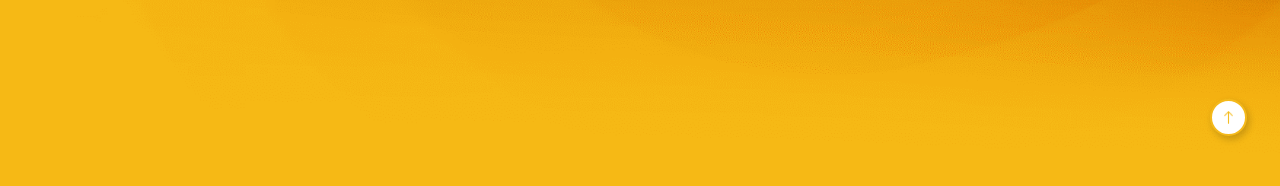
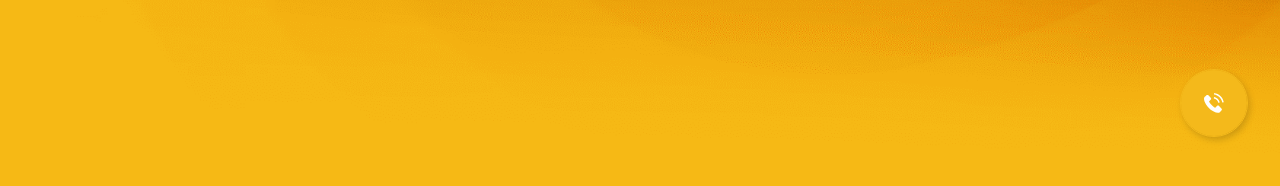
Before and after one commit to baukabdi/notes_city, a website: page app/index.html in a window 1280 px wide. Shown: the part 609-795 px from the top of the page. Drawn offline with Linux system fonts and the light colour scheme.

Commit message:
add calback

```diff
--- a/app/index.html
+++ b/app/index.html
@@ -18,9 +18,22 @@
 
 <main class="main">
 
-<div class="scroll-up__wrap">
-  <a href="#" class="scroll-up">
-    <img src="images/arrow-up.png" alt="">
+<div class="telephone__wrap">
+  <a href="#" class="telephone" data-fancybox="" data-src="#request-form__wrap">
+    <?xml version="1.0" encoding="iso-8859-1"?>
+<!-- Generator: Adobe Illustrator 19.1.0, SVG Export Plug-In . SVG Version: 6.00 Build 0)  -->
+<svg version="1.1" id="Capa_1" xmlns="http://www.w3.org/2000/svg" xmlns:xlink="http://www.w3.org/1999/xlink" x="0px" y="0px"
+	 viewBox="0 0 480.56 480.56" style="enable-background:new 0 0 480.56 480.56;" xml:space="preserve">
+<g><g><path d="M365.354,317.9c-15.7-15.5-35.3-15.5-50.9,0c-11.9,11.8-23.8,23.6-35.5,35.6c-3.2,3.3-5.9,4-9.8,1.8
+			c-7.7-4.2-15.9-7.6-23.3-12.2c-34.5-21.7-63.4-49.6-89-81c-12.7-15.6-24-32.3-31.9-51.1c-1.6-3.8-1.3-6.3,1.8-9.4
+			c11.9-11.5,23.5-23.3,35.2-35.1c16.3-16.4,16.3-35.6-0.1-52.1c-9.3-9.4-18.6-18.6-27.9-28c-9.6-9.6-19.1-19.3-28.8-28.8
+			c-15.7-15.3-35.3-15.3-50.9,0.1c-12,11.8-23.5,23.9-35.7,35.5c-11.3,10.7-17,23.8-18.2,39.1c-1.9,24.9,4.2,48.4,12.8,71.3
+			c17.6,47.4,44.4,89.5,76.9,128.1c43.9,52.2,96.3,93.5,157.6,123.3c27.6,13.4,56.2,23.7,87.3,25.4c21.4,1.2,40-4.2,54.9-20.9
+			c10.2-11.4,21.7-21.8,32.5-32.7c16-16.2,16.1-35.8,0.2-51.8C403.554,355.9,384.454,336.9,365.354,317.9z"/>
+		<path d="M346.254,238.2l36.9-6.3c-5.8-33.9-21.8-64.6-46.1-89c-25.7-25.7-58.2-41.9-94-46.9l-5.2,37.1
+			c27.7,3.9,52.9,16.4,72.8,36.3C329.454,188.2,341.754,212,346.254,238.2z"/>
+		<path d="M403.954,77.8c-42.6-42.6-96.5-69.5-156-77.8l-5.2,37.1c51.4,7.2,98,30.5,134.8,67.2c34.9,34.9,57.8,79,66.1,127.5
+			l36.9-6.3C470.854,169.3,444.354,118.3,403.954,77.8z"/></g></g><g></g><g></g><g></g><g></g><g></g>
   </a>
 </div>
 
--- a/app/sass/style.sass
+++ b/app/sass/style.sass
@@ -136,31 +136,45 @@ p
 
 
 /********** Callback START **********/
-.scroll-up
+.telephone__wrap
+  transition: 1s ease
+  position: fixed
+  bottom: 5em
+  right: 3em
+  z-index: 9
+
+.telephone
   display: flex
   flex-direction: column
   align-items: center
   justify-content: center
   box-shadow: 2.237px 3.316px 7.68px 0.32px rgba(0, 0, 0, 0.18)
-  background-color: #fff
-  width: 3em
-  height: 3em
+  background-color: $orange
+  width: 6em
+  height: 6em
   border-radius: 50%
   z-index: 9999
-  border: 2px solid $orange
   transition: background 0.2s ease
   right: 4em
+  &::before
+   content: ''
+   position: absolute
+   width: 100%
+   height: 100%
+   display: block
+   border-radius: 50%
+   border: 1px solid $orange
+   animation-name: wh-animate
+   animation-delay: 1s
+   animation-duration: 2s
+   animation-iteration-count: infinite
   &:hover
     background-color: darken(#fff, 5)
-  img
+    svg
+    	fill: $orange
+  svg
     width: 30%
-
-.scroll-up__wrap
-  transition: 1s ease
-  position: fixed
-  bottom: 5em
-  right: 3em
-  z-index: 9
+    fill: #fff
 /********** Callback START **********/
 
 
```
Also changed, not shown: app/css/style.css, app/images/telephone-white.png (added), app/images/telephone.png (added).
